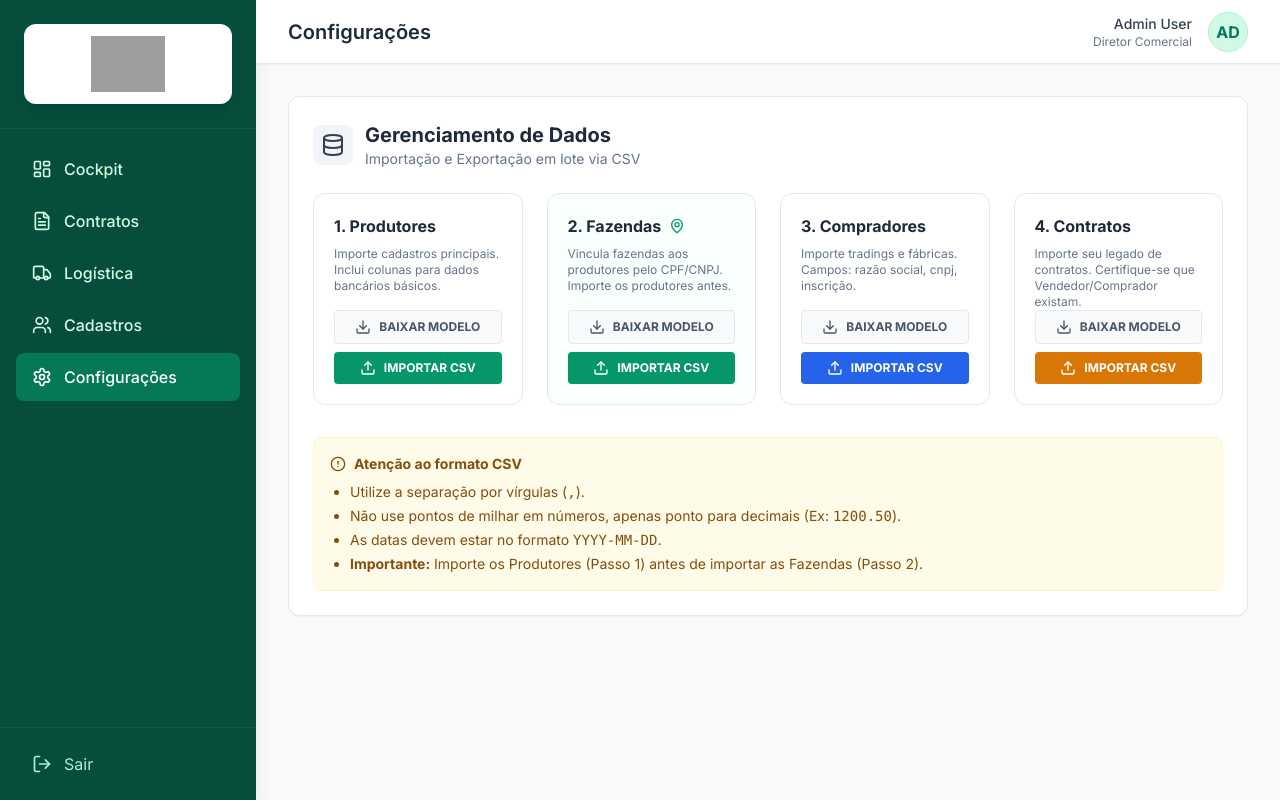
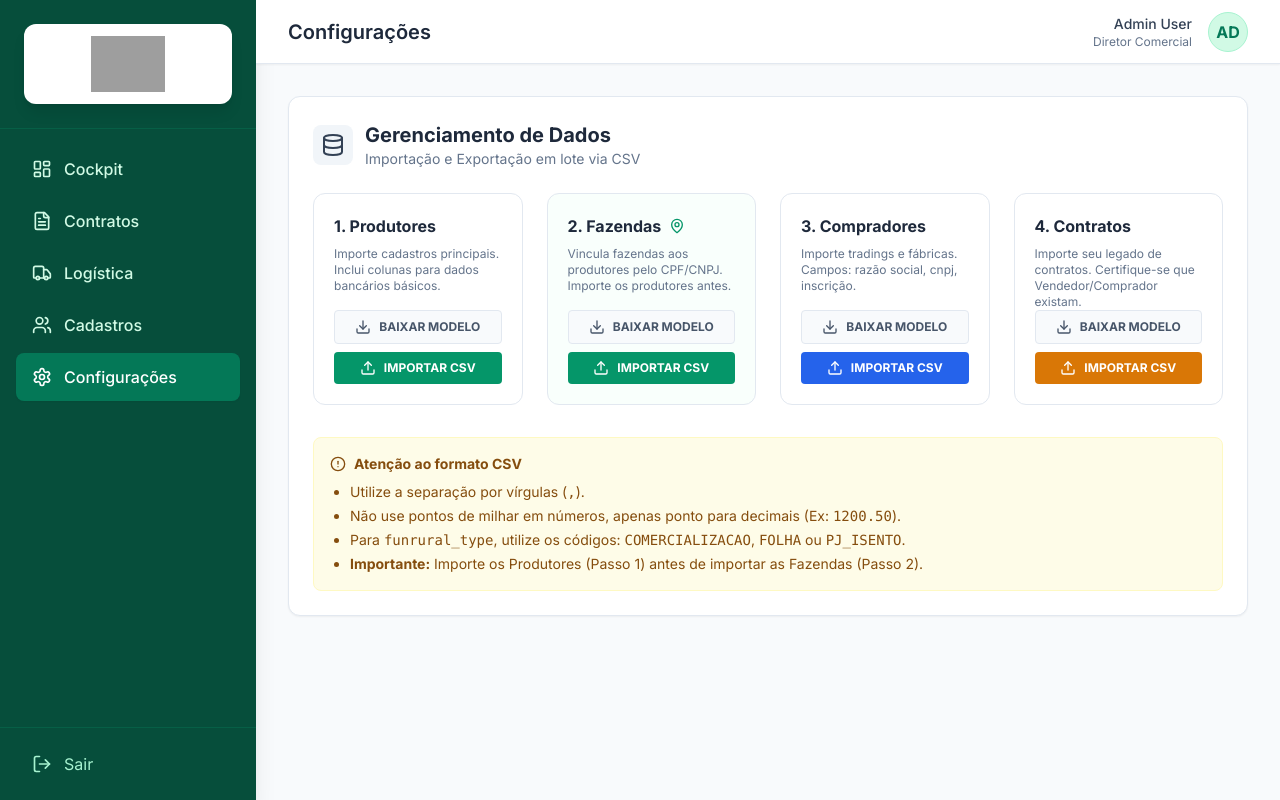
Before and after one commit to plad007/DMS-Agro-ERP, a React (Vite) app: page / in a window 1280 px wide. Both pictures are taken after a click on the button "Configurações". Built offline with nearby package versions, Linux system fonts and the light colour scheme; no server answers; the database is empty; grey boxes are pictures that could not be loaded.

Commit message:
feat: Add PJ_ISENTO option for funruralType
Includes updates to the Producer type definition, a helper function to display friendly names for funrural types, and an update to the settings page to inform users about the new 'PJ_ISENTO' option for CSV imports.

```diff
--- a/pages/Registries.tsx
+++ b/pages/Registries.tsx
@@ -2,6 +2,16 @@ import React, { useState, useEffect } from 'react';
 import { Plus, Search, Edit2, Trash2, Tractor, Building2, MapPin, X, Save, Eye, Wallet, FileText } from 'lucide-react';
 import { Producer, Buyer, Farm } from '../types';
 import { getProducers, getBuyers, saveProducer, saveBuyer, deleteProducer, deleteBuyer } from '../services/mockService';
+
+// Helper to display friendly names
+const getFunruralLabel = (type: string) => {
+    switch (type) {
+        case 'FOLHA': return 'Em Folha';
+        case 'COMERCIALIZACAO': return 'Comercialização';
+        case 'PJ_ISENTO': return 'PJ (Isento)';
+        default: return type;
+    }
+};
 
 export const Registries: React.FC = () => {
   const [activeTab, setActiveTab] = useState<'producers' | 'buyers'>('producers');
@@ -215,7 +225,9 @@ export const Registries: React.FC = () => {
                                     {p.farms?.length || 0} locais
                                 </span>
                             </td>
-                            <td className="px-6 py-4 text-xs font-mono">{p.funruralType}</td>
+                            <td className="px-6 py-4 text-xs font-mono font-bold text-slate-600">
+                                {getFunruralLabel(p.funruralType)}
+                            </td>
                             <td className="px-6 py-4 text-right flex justify-end gap-2">
                                 <button onClick={() => setViewingProducer(p)} className="text-slate-400 hover:text-blue-600" title="Ver Detalhes"><Eye className="w-4 h-4" /></button>
                                 <button onClick={() => handleEditProducer(p)} className="text-slate-400 hover:text-emerald-600" title="Editar"><Edit2 className="w-4 h-4" /></button>
@@ -315,7 +327,7 @@ export const Registries: React.FC = () => {
                                 <div className="flex justify-between pt-1">
                                     <span className="text-slate-500 text-sm">Funrural</span>
                                     <span className="font-bold text-emerald-700 bg-emerald-50 px-2 py-0.5 rounded text-xs">
-                                        {viewingProducer.funruralType}
+                                        {getFunruralLabel(viewingProducer.funruralType)}
                                     </span>
                                 </div>
                             </div>
@@ -425,6 +437,7 @@ export const Registries: React.FC = () => {
                             >
                                 <option value="COMERCIALIZACAO">Comercialização</option>
                                 <option value="FOLHA">Em Folha</option>
+                                <option value="PJ_ISENTO">PJ (Isento)</option>
                             </select>
                         </div>
                     </div>
--- a/pages/Settings.tsx
+++ b/pages/Settings.tsx
@@ -210,7 +210,7 @@ export const Settings: React.FC = () => {
                     <ul className="list-disc pl-5 space-y-1">
                         <li>Utilize a separação por vírgulas (<code>,</code>).</li>
                         <li>Não use pontos de milhar em números, apenas ponto para decimais (Ex: <code>1200.50</code>).</li>
-                        <li>As datas devem estar no formato <code>YYYY-MM-DD</code>.</li>
+                        <li>Para <code>funrural_type</code>, utilize os códigos: <code>COMERCIALIZACAO</code>, <code>FOLHA</code> ou <code>PJ_ISENTO</code>.</li>
                         <li><strong>Importante:</strong> Importe os Produtores (Passo 1) antes de importar as Fazendas (Passo 2).</li>
                     </ul>
                 </div>
--- a/types.ts
+++ b/types.ts
@@ -99,7 +99,7 @@ export interface Producer {
     region: string; // REGIÃO
     farms: Farm[]; // Lista de fazendas
     bankDetails: BankAccount;
-    funruralType: 'FOLHA' | 'COMERCIALIZACAO'; // TIPO DE FUNRURAL
+    funruralType: 'FOLHA' | 'COMERCIALIZACAO' | 'PJ_ISENTO'; // TIPO DE FUNRURAL ATUALIZADO
 }
 
 export interface Buyer {
```
